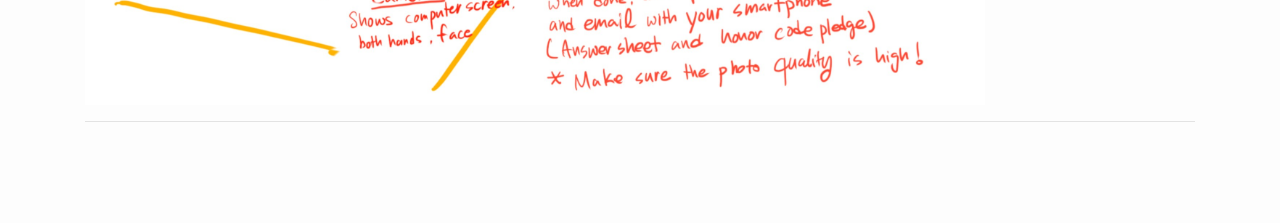
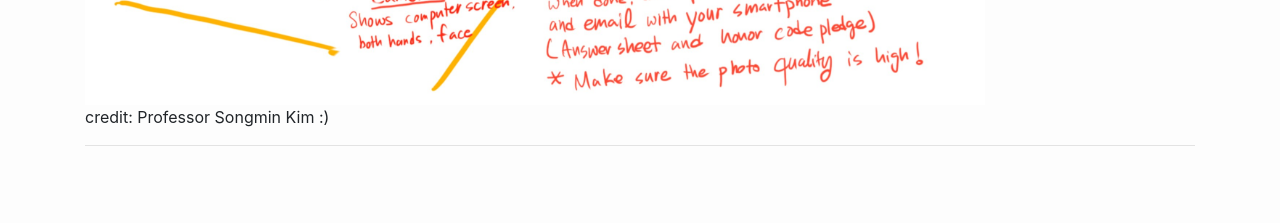
Before and after one commit to ee209-2020-fall/ee209-2020-fall, a Jekyll site: the page built from midterm.md, in a window 1280 px wide. Shown: the part 1803-2026 px from the top of the page. Built offline with Jekyll 4.4.1, drawn with Linux system fonts in a browser that asks for light colours; before the commit the page ends 2005 px from its top, so only the background shows below that.

Commit message:
add credit

```diff
--- a/midterm.md
+++ b/midterm.md
@@ -41,7 +41,8 @@ Keep stay at Zoom and you should submit both 1) Honor Code Pledge and 2) Answer
 
 <h2 class="ui dividing header">Detail information</h2>
 <h3>Environment setup</h3>
-<img src="../exam/setup.jpg" width=900>
+<img src="../exam/setup.jpg" width=900><br>
+credit: Professor Songmin Kim :)
 
 <hr>
 <br>
```
